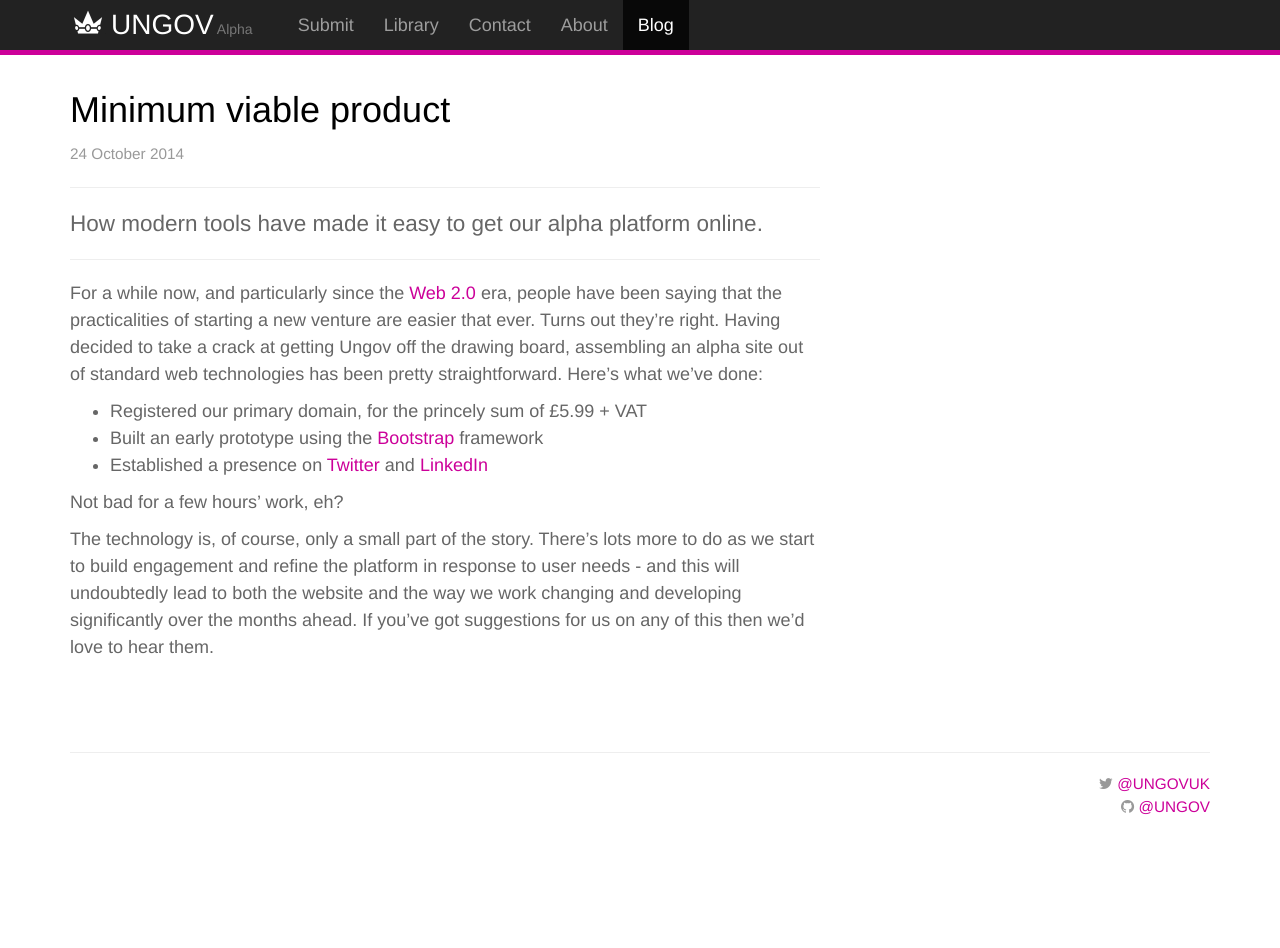
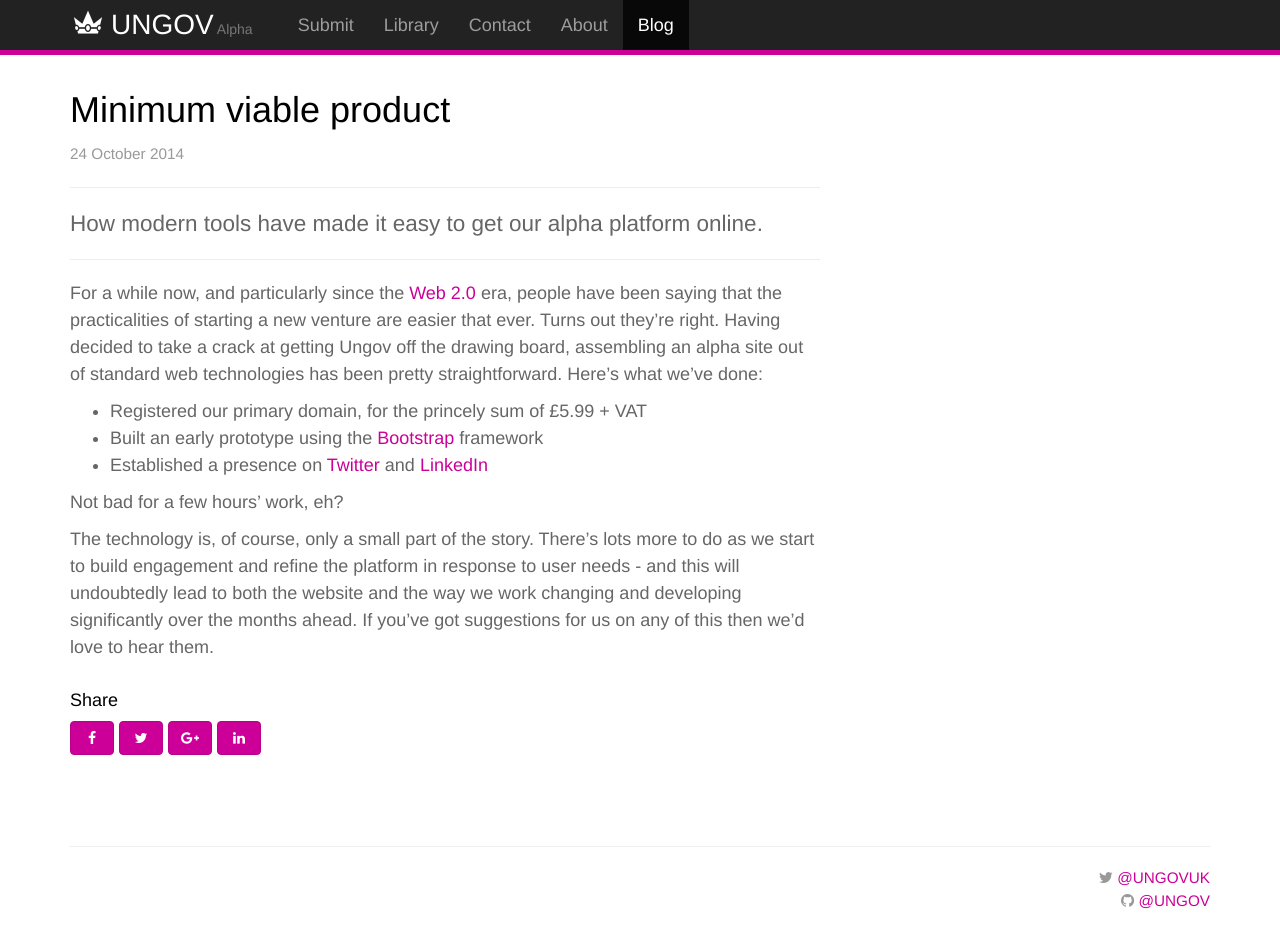
Before and after one commit to ungov/ungov.github.io, a Jekyll site: the page built from _posts/2014-10-24-minimum-viable-product.md, in a window 1280 px wide and 953 px high. Shown: the top 948 px of the window. Built offline with Jekyll 4.4.1, drawn with Linux system fonts in a browser that asks for light colours; nearby versions of some CDN libraries; comment, search, counter and statistics services are not loaded.

Commit message:
Added social buttons to posts

```diff
--- a/_layouts/post.html
+++ b/_layouts/post.html
@@ -13,6 +13,10 @@ layout: default
 
     {{ content }}
 
+    <h4>Share</h4>
+
+    {% include social-buttons.html %}
+
   </div>
   <div class="col-md-4">
   </div>
```
